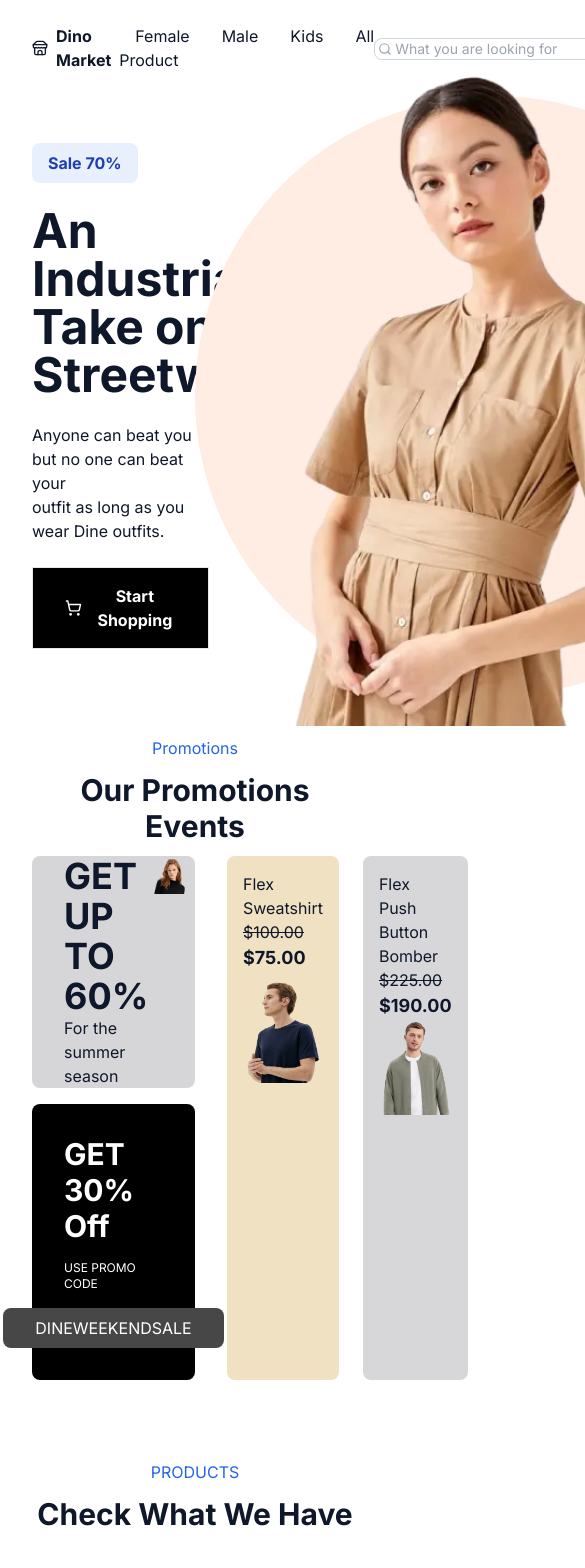
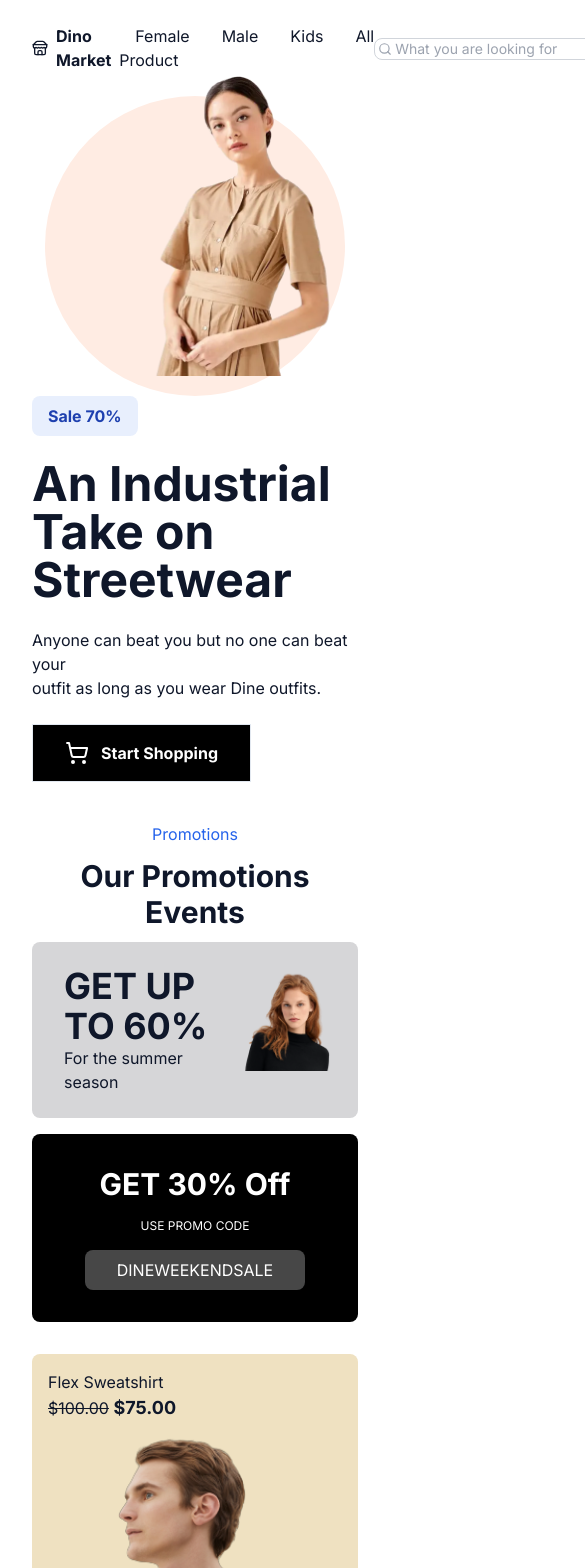
Before and after one commit to MohsinAliSoomro/panaverse-ecommerce-website, a Next.js app: page / in a window 390 px wide. Shown: the top 1568 px of the page, 585 px wide, since content can reach past the window. Built offline with nearby package versions, Linux system fonts and the light colour scheme.

Commit message:
response home page

```diff
--- a/app/page.tsx
+++ b/app/page.tsx
@@ -36,8 +36,8 @@ const PRODUCT_DATA = [
 export default function Home() {
   return (
     <main className="container mx-auto ">
-      <div className="flex items-center justify-between place-content-start">
-        <div className="flex items-start flex-col space-y-6 w-1/2">
+      <div className="flex items-center justify-between flex-wrap-reverse">
+        <div className="flex items-start flex-col space-y-6 w-full lg:w-1/2 ">
           <span className="bg-blue-600/10 p-2 rounded-lg text-blue-800 px-4 font-bold">
             Sale 70%
           </span>
@@ -53,14 +53,14 @@ export default function Home() {
             <span> Start Shopping</span>
           </button>
         </div>
-        <div className="w-1/2">
-          <div className="bg-[#FFECE3] w-[600px] h-[600px] rounded-full relative">
+        <div className="w-full lg:w-1/2">
+          <div className="bg-[#FFECE3] mx-auto w-[300px] h-[300px] lg:w-[600px] lg:h-[600px] rounded-full relative">
             <Image
               src="/girl.webp"
               alt="product"
               width={500}
               height={500}
-              className=" object-cover w-[650px h-[650px] absolute -top-5 left-14"
+              className=" object-cover w-[300px] h-[300px] lg:w-[650px] lg:h-[650px] absolute -top-5 left-14"
             />
           </div>
         </div>
@@ -70,10 +70,10 @@ export default function Home() {
         <h1 className="text-3xl font-bold text-center">
           Our Promotions Events
         </h1>
-        <div className="flex gap-8 h-full">
-          <div className="w-1/2 h-auto">
-            <div className="bg-[#D6D6D8] flex rounded-lg ">
-              <div className="w-1/2 justify-center flex items-start ml-8 flex-col">
+        <div className="flex gap-8 h-full flex-wrap md:flex-nowrap">
+          <div className="w-full lg:w-1/2 h-auto">
+            <div className="bg-[#D6D6D8] flex rounded-lg py-6 lg:p-0">
+              <div className="w-full lg:w-1/2 justify-center flex items-start ml-8 flex-col">
                 <h1 className="font-bold text-4xl">GET UP TO 60%</h1>
                 <p className="">For the summer season</p>
               </div>
@@ -95,7 +95,7 @@ export default function Home() {
               </button>
             </div>
           </div>
-          <div className="w-1/2 flex gap-6">
+          <div className="w-full lg:w-1/2 flex flex-wrap md:flex-nowrap gap-6">
             <div className="bg-[#EFE1C1] w-full rounded-lg px-4 pt-4">
               <p>Flex Sweatshirt</p>
               <p>
```
